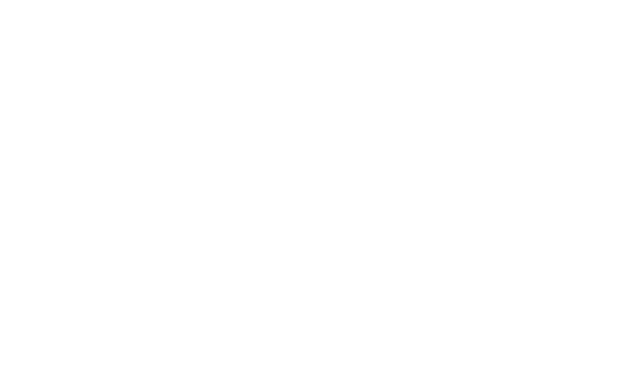
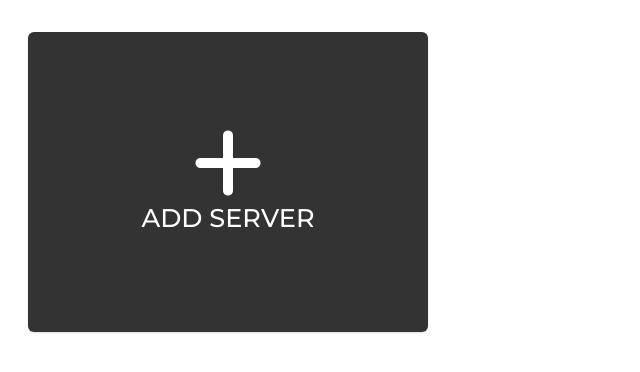
Before and after one commit to Veycade/MineBox, an Electron app: page CLIENT/HTML/SUBPAGES/servers.html in a window 800 px wide. Shown: the whole page, without its empty margins (0-640 px from the left). Drawn offline with nearby package versions, Linux system fonts and the light colour scheme.

Commit message:
Add files via upload

```diff
--- a/CLIENT/CSS/SUBPAGES/servers.css
+++ b/CLIENT/CSS/SUBPAGES/servers.css
@@ -13,15 +13,13 @@ body {
 
 .chr {
     min-height: 4px;
-    border: #ff4745 3px solid;
+    background-image: linear-gradient(to top left, #8126c6, #fb218e);
     border-radius: 5px;
 }
-
 
 button.btn-minebox {
     color: white;
     background-color: #444 !important;
-    min-width: 100%;
     text-decoration: none !important;
     border: 0px;
     margin-bottom: 10px;
@@ -31,10 +29,42 @@ button.btn-minebox {
 button.btn-minebox:hover,
 button.active {
     color: white;
-    background-color: #ff4745 !important;
-    min-width: 100%;
+    background-image: linear-gradient(to top left, #8126c6, #fb218e) !important;
     text-decoration: none !important;
     border: 0px;
     margin-bottom: 10px;
     font-weight: bold;
 }
+
+
+li.list-group-item{
+    border: none;
+    background-color: transparent !important;
+}
+
+
+button.btn-card {
+    color: white;
+    background-color: #333;
+    text-decoration: none !important;
+    border: 2px solid transparent;
+    margin-bottom: 10px;
+    font-weight: bold;
+    min-height: 300px;
+    min-width: 400px;
+    box-shadow: 0 1px 2px rgba(31, 31, 31, 0.15);
+    transition: box-shadow 0.2s ease-in-out;
+}
+
+button.btn-card:hover,
+button.active {
+    color: white;
+    background-color: #333;
+    text-decoration: none !important;
+    border-image: linear-gradient(to top left, #8126c6, #fb218e) 10 !important;
+    margin-bottom: 10px;
+    font-weight: bold;
+    min-height: 300px;
+    min-width: 400px;
+    box-shadow: 0 15px 20px rgb(22, 22, 22);
+}
--- a/CLIENT/HTML/SUBPAGES/servers.html
+++ b/CLIENT/HTML/SUBPAGES/servers.html
@@ -20,17 +20,22 @@
 
     <!--CSS-->
     <link rel="stylesheet" href="../../../node_modules/animate.css/animate.min.css"/>
-    <link href="../../../node_modules/bootstrap/dist/css/bootstrap.min.css" rel="stylesheet" integrity="sha384-iYQeCzEYFbKjA/T2uDLTpkwGzCiq6soy8tYaI1GyVh/UjpbCx/TYkiZhlZB6+fzT" crossorigin="anonymous">
+    <link href="../../../node_modules/bootstrap/dist/css/bootstrap.min.css" rel="stylesheet" crossorigin="anonymous">
     <link rel="stylesheet" href="../../CSS/SUBPAGES/servers.css"/>
   </head>
   <body style="background-color: transparent;">
 
 
 
+    <div class="container-fluid">
+      <ul class="list-group list-group-horizontal mt-4" id="gList">
 
 
-    <div class="container-fluid">
-        THIS IS SERVERS
+        <li class="list-group-item" style="text-align: center;">
+          <button type="button" class="btn btn-card" id="addServer" onclick="addServer()"><i class="fa-solid fa-plus fa-5x"></i><br><h3>ADD SERVER</h3></button>
+        </li>
+
+      </ul>
     </div>
 
 
```
